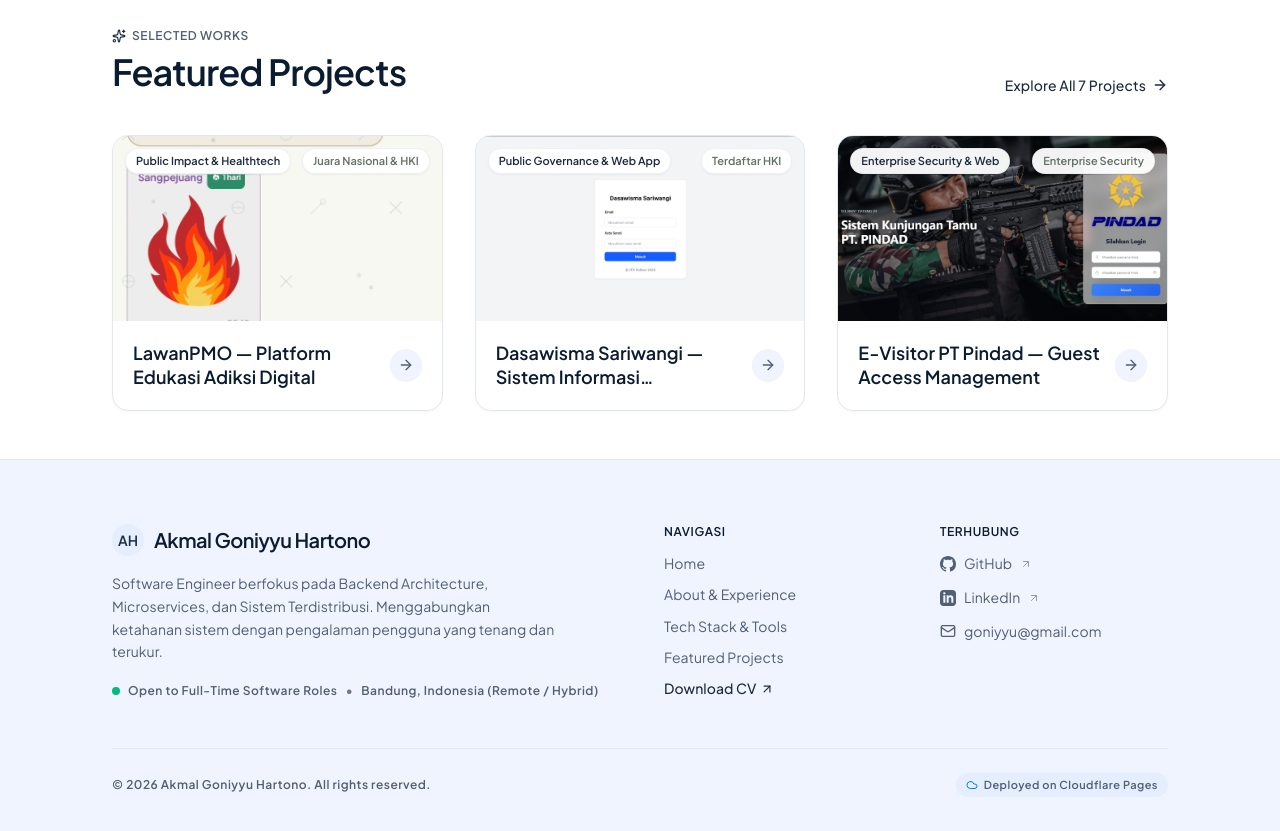
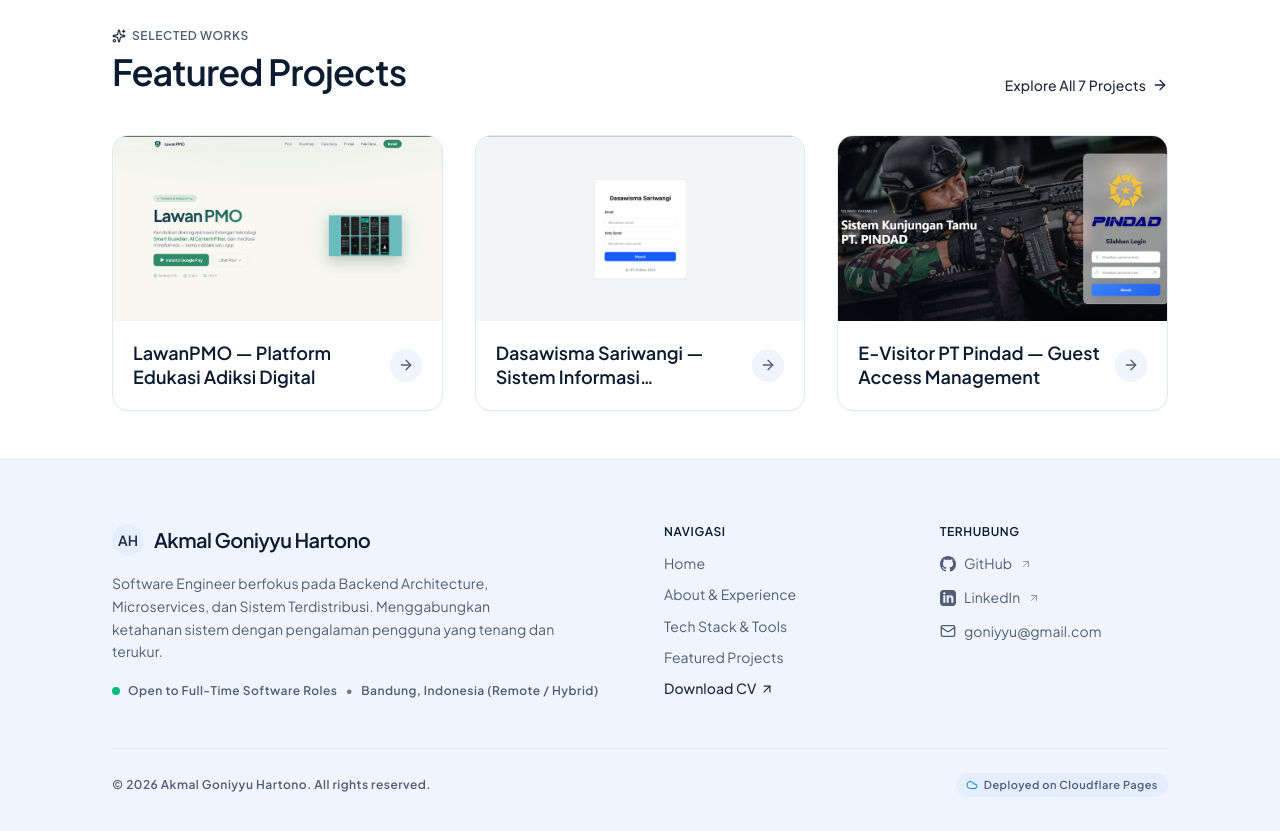
Before and after one commit to AkmalD/Personal-Website, a Next.js app: page / in a window 1280 px wide. Shown: the part 1560-2391 px from the top of the page. Built offline with nearby package versions, Linux system fonts and the light colour scheme; no server answers.

Commit message:
Refactor code structure for improved readability and maintainability

```diff
--- a/src/components/home/EngineeringEthos.tsx
+++ b/src/components/home/EngineeringEthos.tsx
@@ -154,16 +154,6 @@ export function EngineeringEthos() {
                     </div>
                   )}
 
-                  <div className="absolute top-3 left-3 right-3 flex items-center justify-between pointer-events-none">
-                    <span className="px-2.5 py-1 rounded-full bg-surface-container-lowest/95 backdrop-blur-md text-[11px] font-semibold text-primary shadow-xs border border-border-delicate/60">
-                      {project.categoryLabel}
-                    </span>
-                    {project.badge && (
-                      <span className="px-2.5 py-1 rounded-full bg-surface-container-lowest/95 backdrop-blur-md text-[11px] font-semibold text-accent-sage shadow-xs border border-border-delicate/60">
-                        {project.badge}
-                      </span>
-                    )}
-                  </div>
                 </div>
 
                 {/* Body Content: Judul & Click Indicator */}
--- a/src/data/projects.ts
+++ b/src/data/projects.ts
@@ -165,8 +165,9 @@ export const projectsData: Project[] = [
       "Cloudflare CDN",
     ],
     liveUrl: "https://lawanpmo.id/",
-    coverImage: "/assets/projects/lawanpmo/lawanpmo-1.jpeg",
+    coverImage: "/assets/projects/lawanpmo/lawanpmo-cover.png",
     images: [
+      "/assets/projects/lawanpmo/lawanpmo-cover.png",
       "/assets/projects/lawanpmo/lawanpmo-1.jpeg",
       "/assets/projects/lawanpmo/lawanpmo-2.jpeg",
       "/assets/projects/lawanpmo/lawanpmo-3.jpeg",
```
Also changed, not shown: public/assets/projects/lawanpmo/lawanpmo-cover.png (added).
